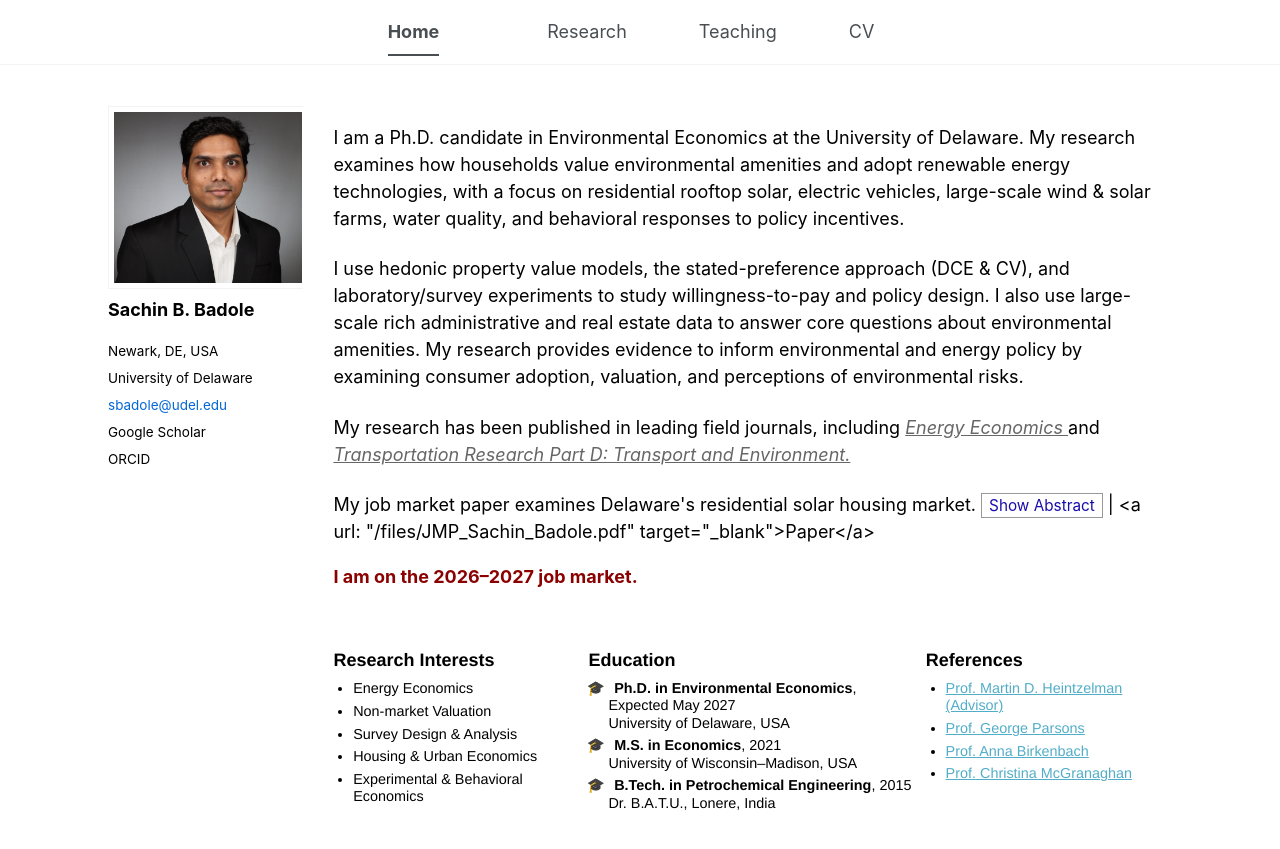
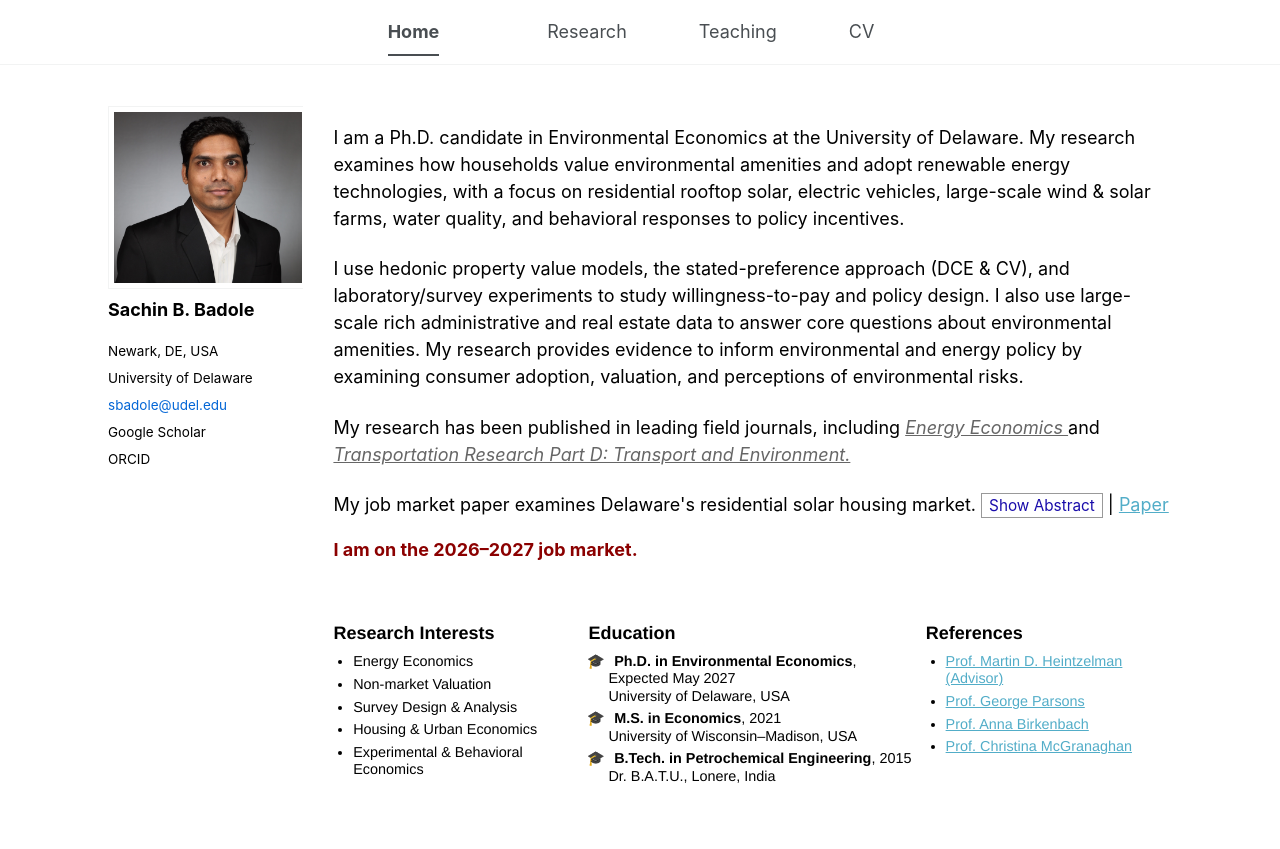
Before and after one commit to sachin-b-badole/sachin-b-badole.github.io, a Jekyll site: the page built from _pages/about.md, in a window 1280 px wide and 1015 px high. Shown: the top 849 px of the window. Built offline with Jekyll 4.4.1, drawn with Linux system fonts in a browser that asks for light colours.

Commit message:
Update about.md

```diff
--- a/_pages/about.md
+++ b/_pages/about.md
@@ -29,9 +29,11 @@ and
 
 <p class="jmp-line">
   My job market paper examines Delaware's residential solar housing market.
-  <button type="button" class="abstract-toggle" onclick="toggleJMPAbstract()">Show Abstract</button>
+  <button type="button" class="abstract-toggle" onclick="toggleJMPAbstract()">
+    Show Abstract
+  </button>
   |
-  <a url: "/files/JMP_Sachin_Badole.pdf" target="_blank">Paper</a>
+  <a href="/files/JMP_Sachin_Badole.pdf" target="_blank">Paper</a>
 </p>
 
 <div id="jmp-abstract" class="jmp-abstract">
```
